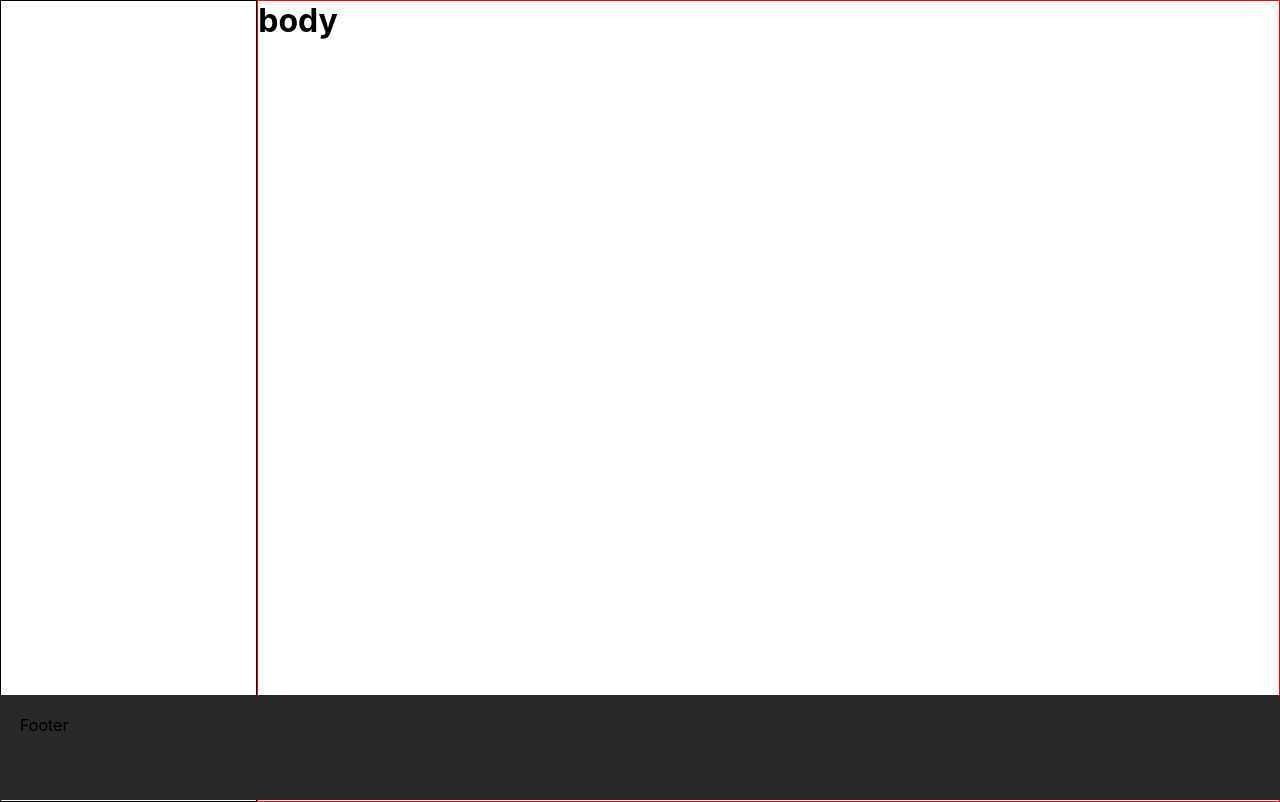
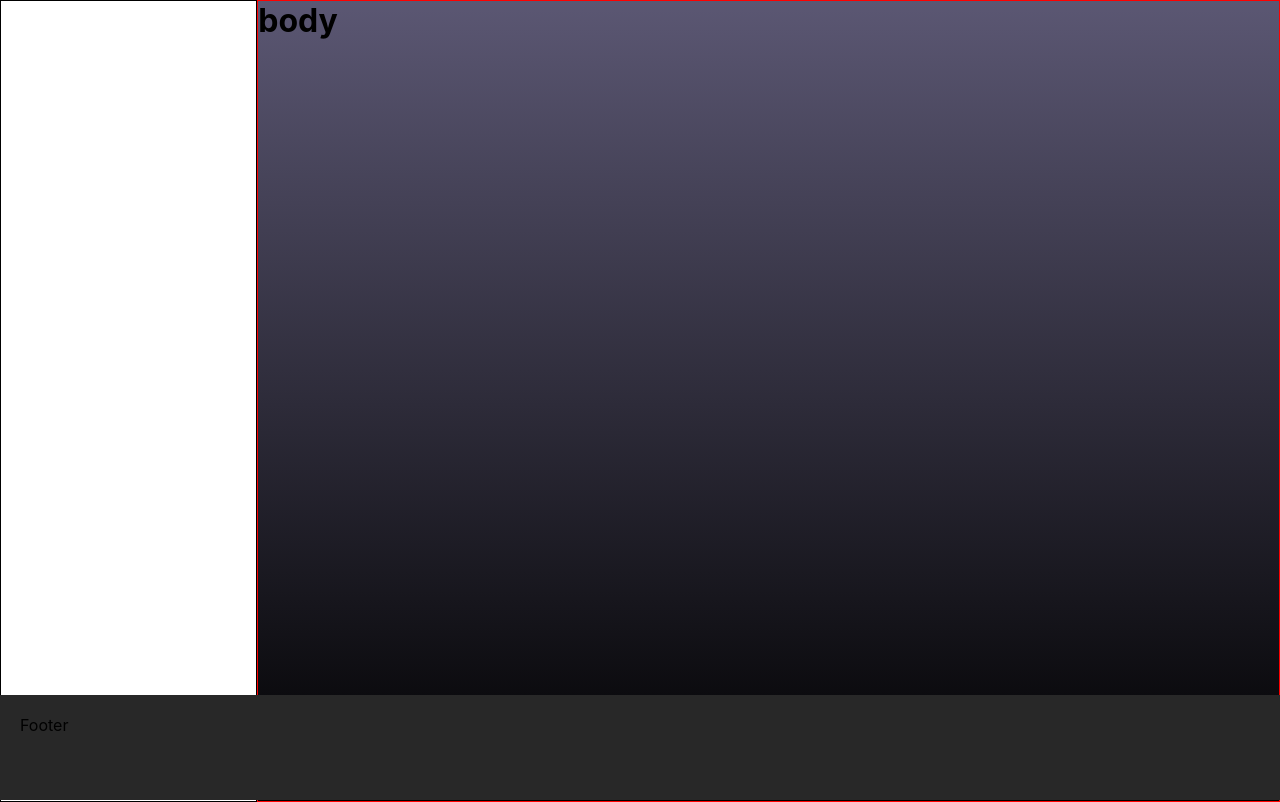
Before and after one commit to delta94/spotify-web, a React (Create React App) app: page / in a window 1280 px wide. Built offline with nearby package versions, Linux system fonts and the light colour scheme; what spotify-web-api-js would draw is missing.

Commit message:
chore: update Body styles

```diff
--- a/src/components/Body/styles.css
+++ b/src/components/Body/styles.css
@@ -1,4 +1,5 @@
 .body {
-    border: 1px solid red;
-    flex: 0.8;
+  border: 1px solid red;
+  flex: 0.8;
+  background: linear-gradient(rgb(91, 87, 115), rgba(0, 0, 0, 1));
 }
```
